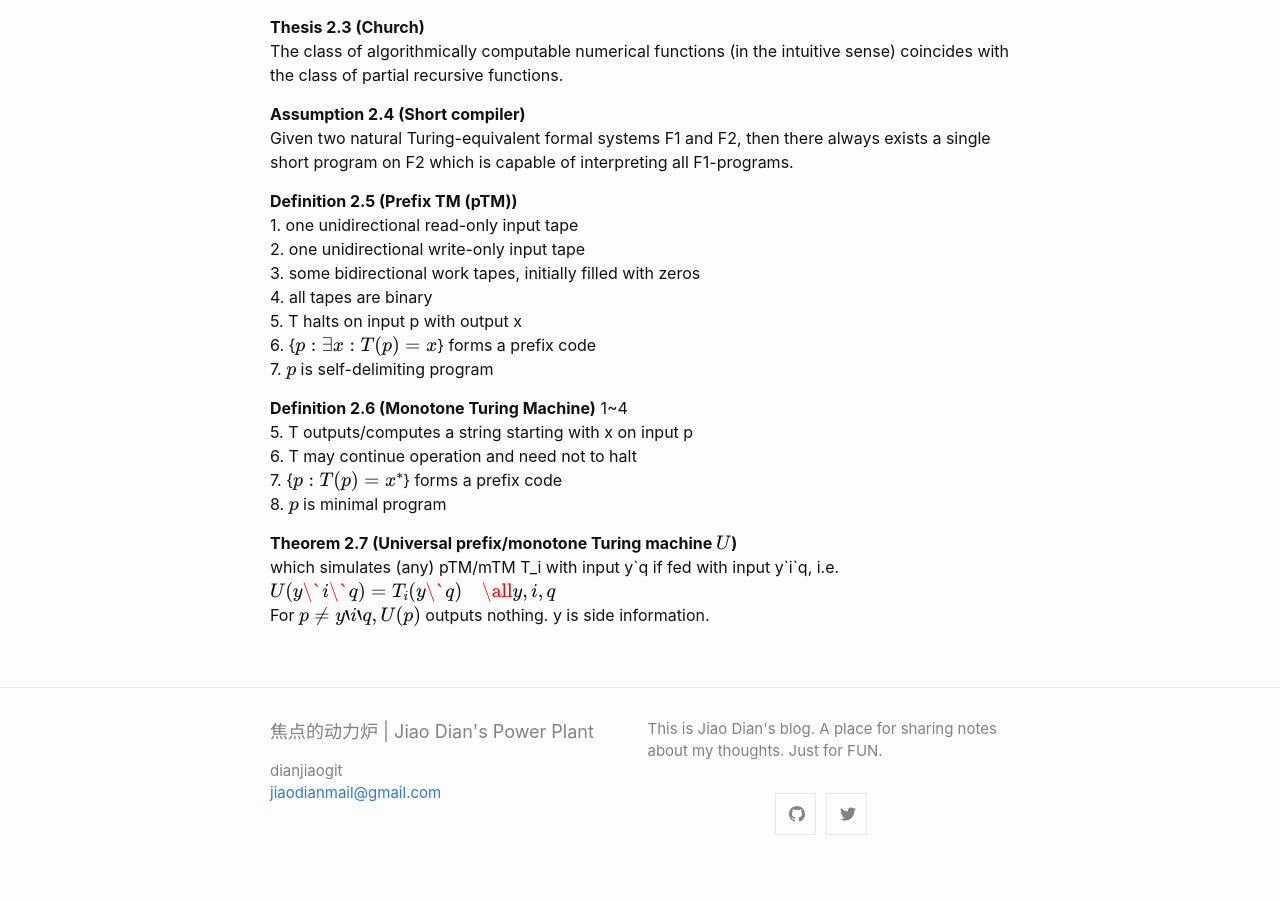
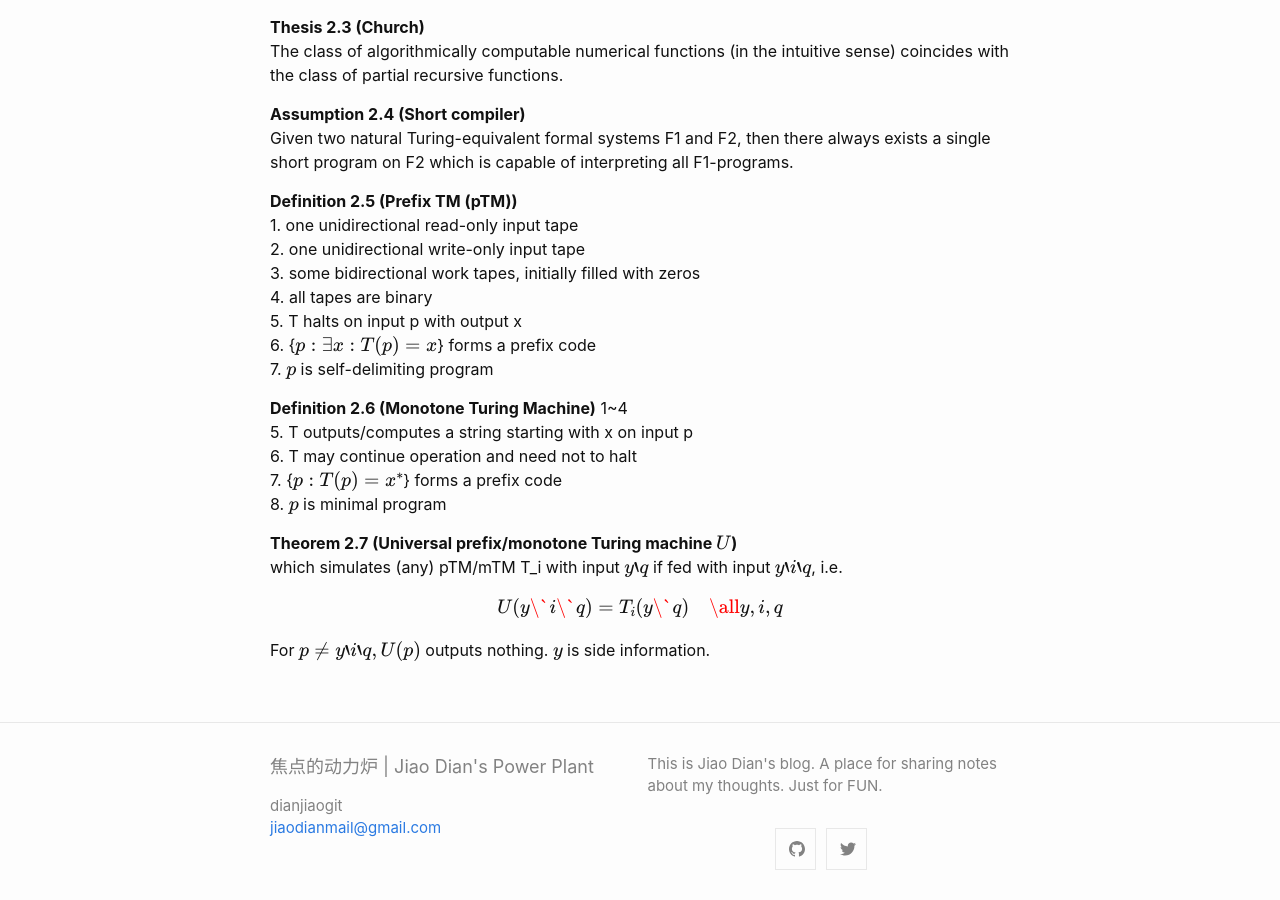
Before and after one commit to dianjiaogit/dianjiaogit.github.io, a Jekyll site: the page built from _posts/2020-01-11-week2 notes.md, in a window 1280 px wide and 900 px high, scrolled down 1287 px. Built offline with Jekyll 4.4.1, drawn with Linux system fonts in a browser that asks for light colours; formulas are drawn with MathJax 3; before the commit the page ends 2152 px from its top, so only the background shows below that.

Commit message:
fix format

```diff
--- a/_posts/2020-01-11-week2 notes.md
+++ b/_posts/2020-01-11-week2 notes.md
@@ -70,5 +70,8 @@ Given two natural Turing-equivalent formal systems F1 and F2, then there always
 	8. $p$ is minimal program
 
 **Theorem 2.7 (Universal prefix/monotone Turing machine $U$)**
-which simulates (any) pTM/mTM T_i with input y\`q if fed with input y\`i\`q, i.e.  $$U(y\`i\`q) = T_i(y\`q) \quad \all y,i,q$$
-For $p \neq y\`i\`q, U(p)$ outputs nothing. y is side information.
+which simulates (any) pTM/mTM T_i with input $y\`q$ if fed with input $y\`i\`q$, i.e.
+
+$$U(y\`i\`q) = T_i(y\`q) \quad \all y,i,q$$
+
+For $p \neq y\`i\`q, U(p)$ outputs nothing. $y$ is side information.
```
